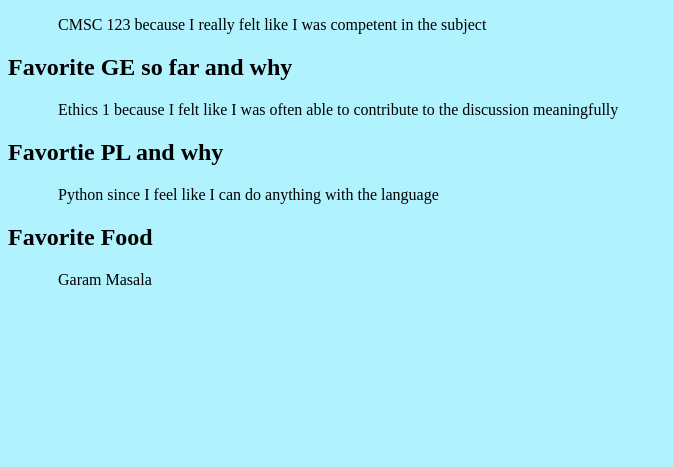
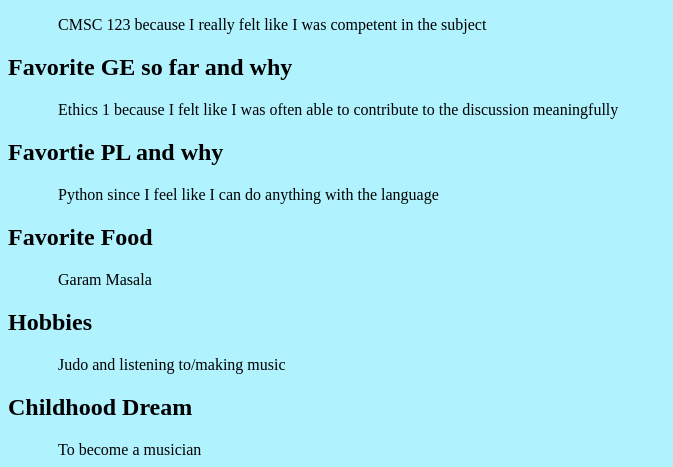
Before and after one commit to MHSongco/MHSongco.github.io, a plain HTML site: page index.html in a window 1280 px wide. Shown: the part 567-1034 px from the top of the page, without its empty margins (0-673 px from the left). Before the commit the page ends 864 px from the top, so only its background shows below. Drawn offline with Linux system fonts and the light colour scheme.

Commit message:
ui:added hobbies and dream

```diff
--- a/index.html
+++ b/index.html
@@ -23,6 +23,10 @@
         <div class = "info">Python since I feel like I can do anything with the language</div>
         <h2>Favorite Food</h2>
         <div class = "info">Garam Masala</div>
+        <h2>Hobbies</h2>
+        <div class = "info">Judo and listening to/making music</div>
+        <h2>Childhood Dream</h2>
+        <div class = "info">To become a musician</div>
     </main>
   </body>
 </html>
```
